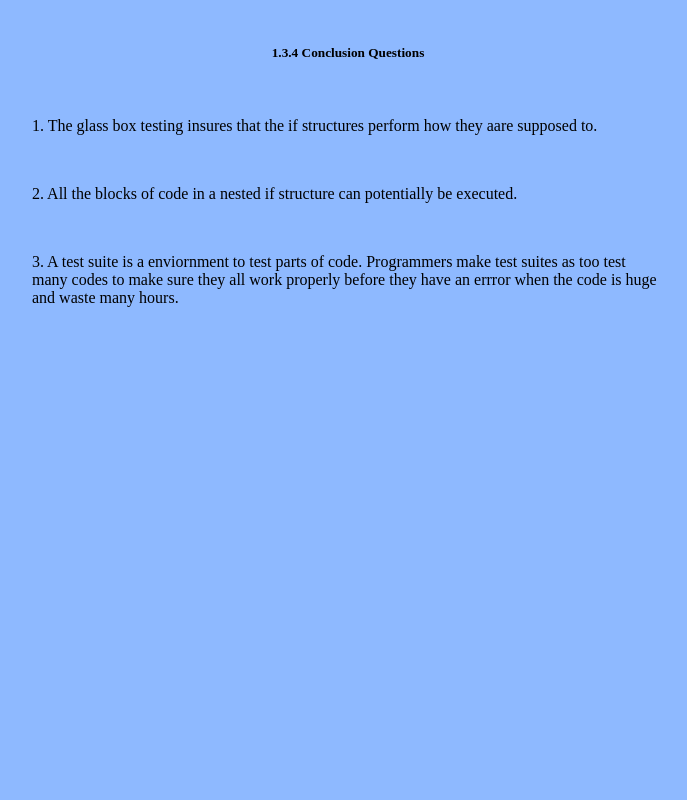
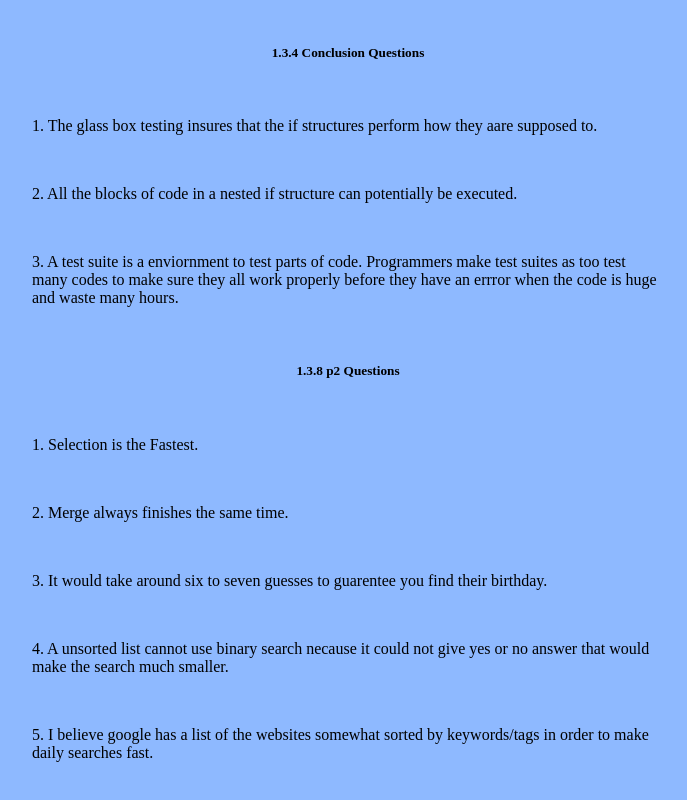
Before and after one commit to JacobGarca/JacobGarca.github.io, a plain HTML site: page portfolio.html in a window 1280 px wide. Shown: the part 7973-8773 px from the top of the page, without its empty margins (292-979 px from the left). Before the commit the page ends 8296 px from the top, so only its background shows below. Drawn offline with Linux system fonts and the light colour scheme; a script that the page names is missing.

Commit message:
added questions

```diff
--- a/portfolio.html
+++ b/portfolio.html
@@ -198,5 +198,18 @@
 	  <p>2. All the blocks of code in a nested if structure can potentially be executed.</p>
 	  <br>
 	  <p>3. A test suite is a enviornment to test parts of code. Programmers make test suites as too test many codes to make sure they all work properly before they have an errror when the code is huge and waste many hours.</p>
+	  <br>
+	  <h5>1.3.8 p2 Questions</h5>
+	  <br>
+	  <p>1. Selection is the Fastest.</p>
+	  <br>
+	  <p>2. Merge always finishes the same time.</p>
+	  <br>
+	  <p>3. It would take around six to seven guesses to guarentee you find their birthday.</p>
+	  <br>
+	  <p>4. A unsorted list cannot use binary search necause it could not give yes or no answer that would make the search much smaller.</p>
+	  <br>
+	  <p>5. I believe google has a list of the websites somewhat sorted by keywords/tags in order to make daily searches fast.</p>
+	  <br>
 	  </body>
 	</html>
```
